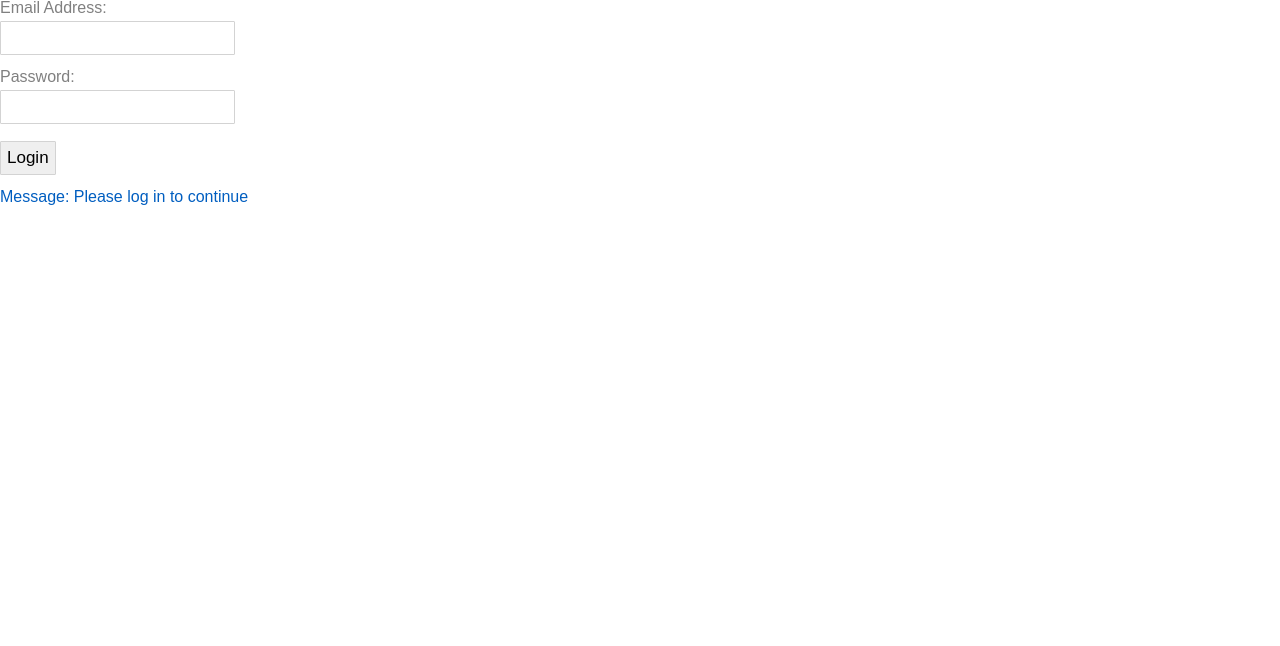
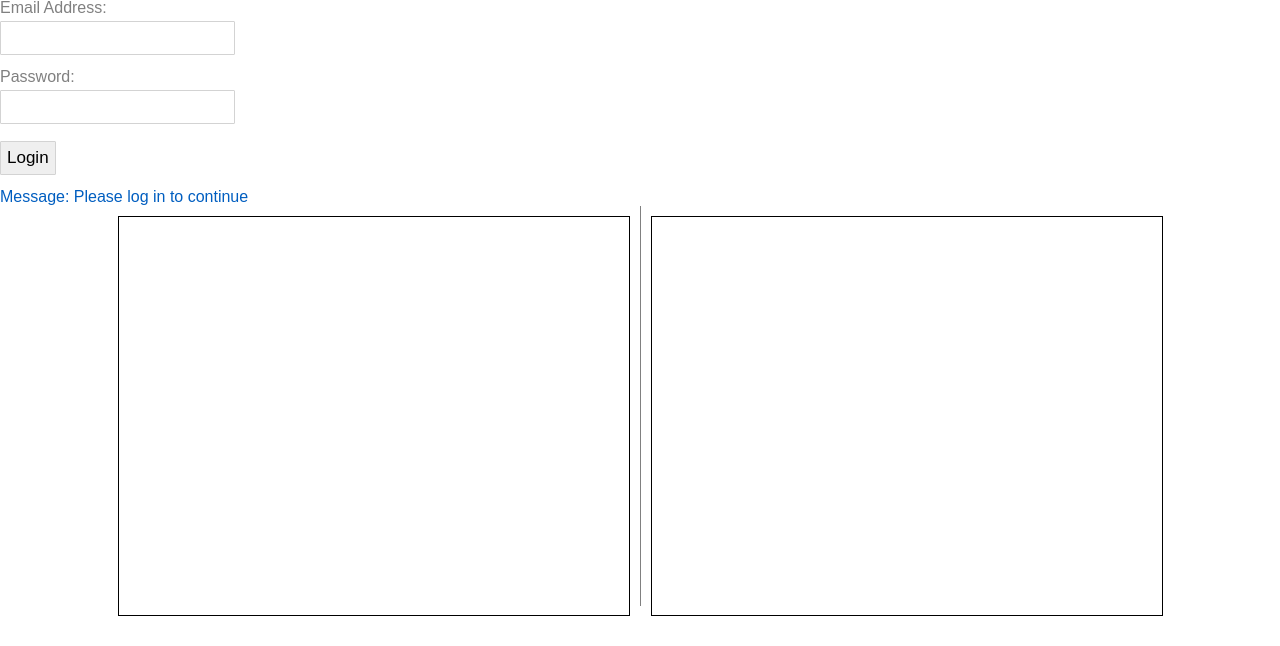
Before and after one commit to William-Eddy/myTickets, a Flask app: page /account/profile in a window 1280 px wide. Shown: the part 154-800 px from the top of the page. Run offline with Flask 2, Linux system fonts and the light colour scheme.

Commit message:
flex containers added

```diff
--- a/static/css/theme.css
+++ b/static/css/theme.css
@@ -373,3 +373,20 @@ form h2{
   justify-content:space-around;
   margin-top: 60px;
 }
+
+.loginFlex{
+  display: flex;
+  justify-content: center;
+}
+
+.loginLeft, .loginRight{
+  height: 400px;
+  border: 1px solid black;
+  width: 40%;
+  margin: 10px;
+}
+
+.divider{
+  border-left: 1px solid grey;
+  height: 400px;
+}
--- a/templates/login.html
+++ b/templates/login.html
@@ -16,6 +16,17 @@ Login
 {% if msg is defined %}
     Message: {{msg}}
 {% endif %}
+
+<div class="loginFlex">
+  <div class="loginLeft">
+  </div>
+
+  <div class="divider"></div>
+
+  <div class="loginRight">
+  </div>
+</div>
+
 
 {% endblock %}
 
```
